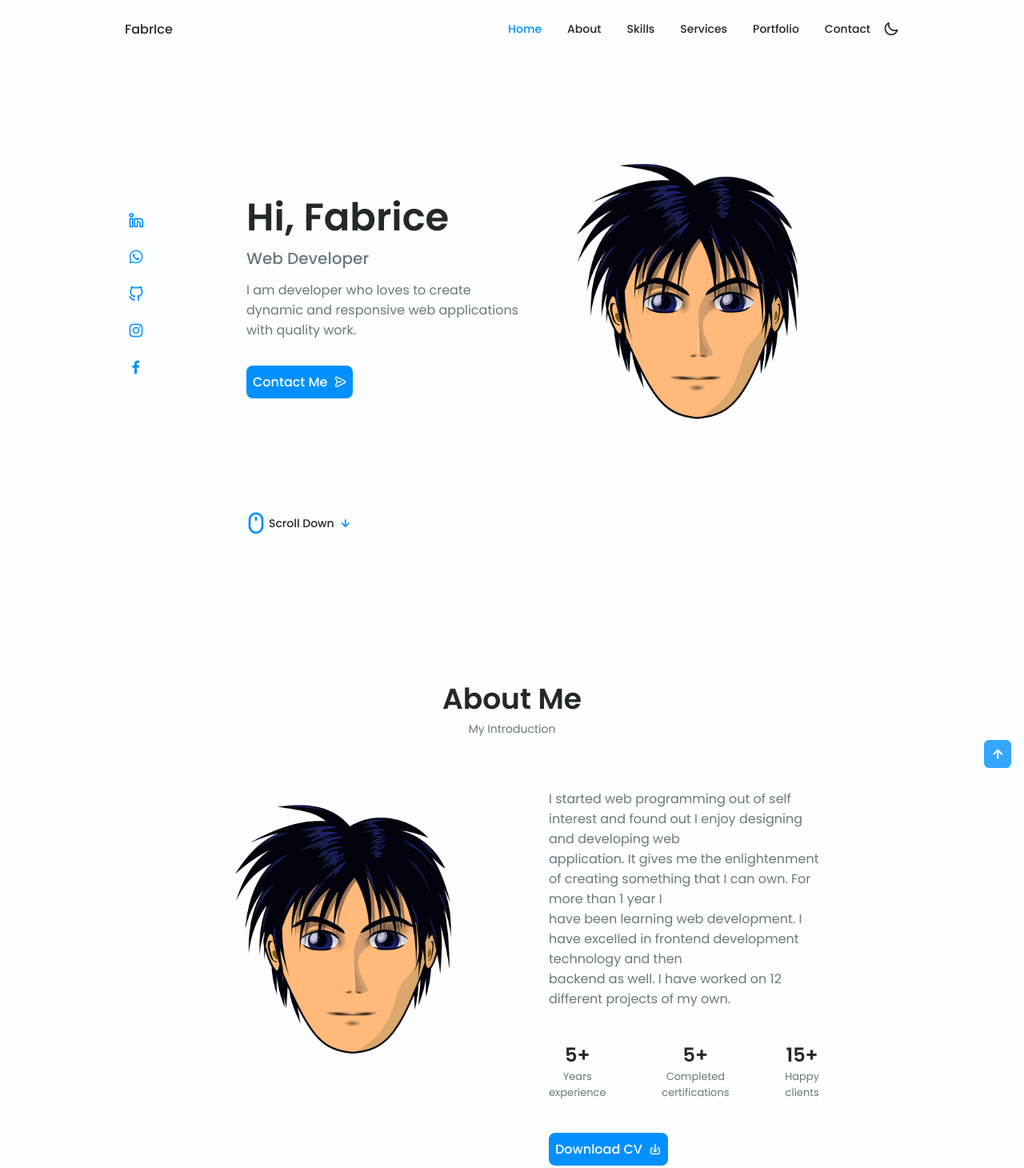
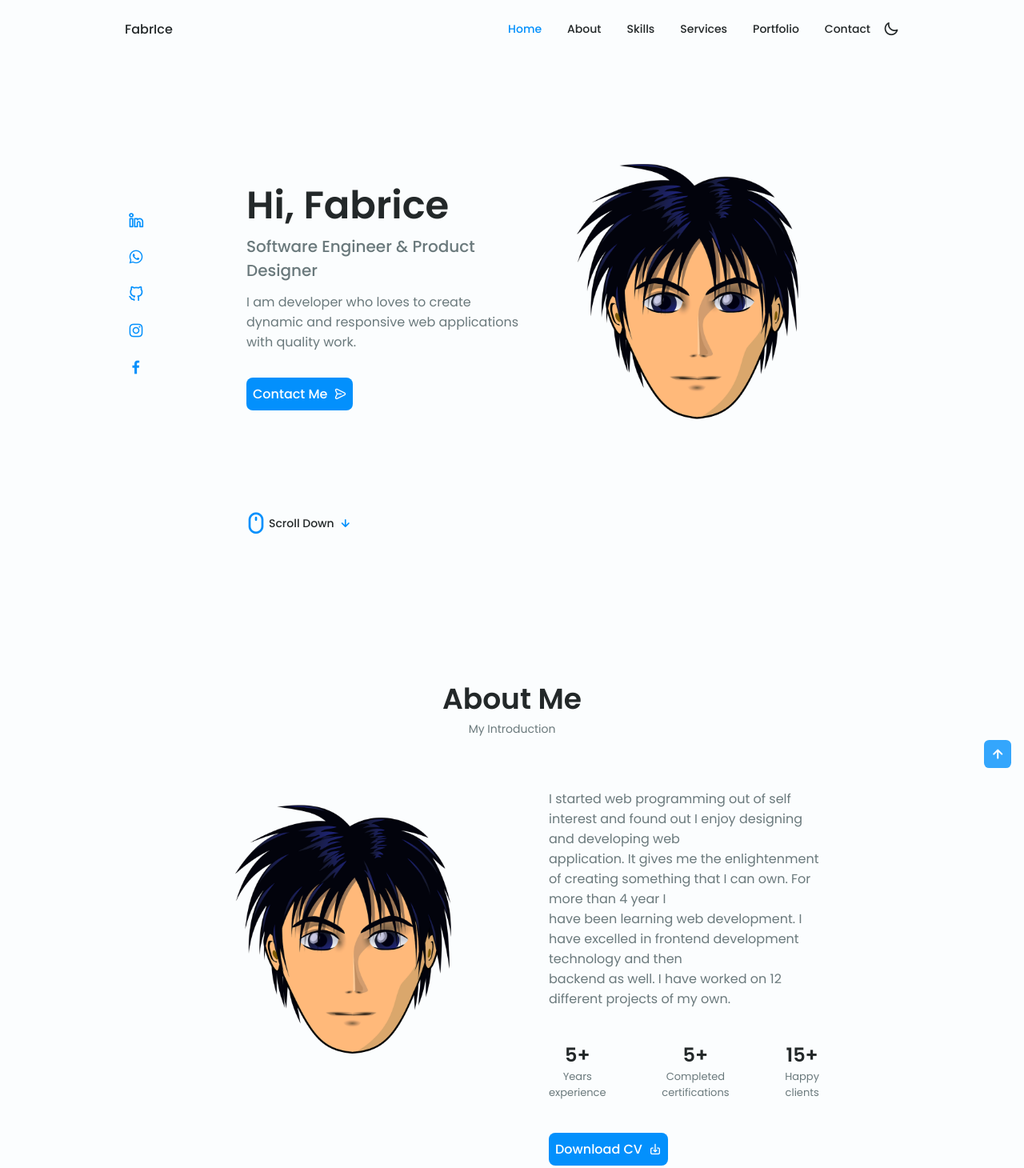
Before and after one commit to FabriceIDUHIRE/My-Pt, a plain HTML site: page index.html in a window 1280 px wide. Shown: the top 1460 px of the page at 80% size. Drawn offline with nearby package versions, Linux system fonts and the light colour scheme.

Commit message:
Update index.html

```diff
--- a/index.html
+++ b/index.html
@@ -99,7 +99,7 @@
 
                         <div class="home__data">
                             <h1 class="home__title">Hi, Fabrice</h1>
-                            <h3 class="home__subtitle">Web Developer</h3>
+                            <h3 class="home__subtitle">Software Engineer & Product Designer</h3>
                             <p class="home__description">I am  developer who loves to create dynamic and responsive web applications with quality work.</p>
                             <a href="#contact" class="button button--flex home__button">
                                 Contact Me<i class="uil uil-message button__icon"></i>
@@ -126,7 +126,7 @@
                     <img src="packages/images/logo.png" alt="" class="about__img">
                     <div class="about__data">
                         <p class="about__description">
-                            I started web programming out of self interest and found out I enjoy designing and developing web<br> application. It gives me the enlightenment of creating something that I can own. For more than 1 year I<br> have been learning web development. I have excelled in frontend development technology and then<br> backend as well. I have worked on 12 different projects of my own.
+                            I started web programming out of self interest and found out I enjoy designing and developing web<br> application. It gives me the enlightenment of creating something that I can own. For more than 4 year I<br> have been learning web development. I have excelled in frontend development technology and then<br> backend as well. I have worked on 12 different projects of my own.
                         </p>
                         <div class="about__info">
                             <div>
@@ -201,7 +201,7 @@
                                <div class="skills__data">
                                    <div class="skills__titles">
                                        <h3 class="skills__name">React</h3>
-                                       <span class="skills__number">55%</span>
+                                       <span class="skills__number">50%</span>
                                    </div>
                                    <div class="skills__bar">
                                        <span class="skills__percentage skills__react"></span>
```
